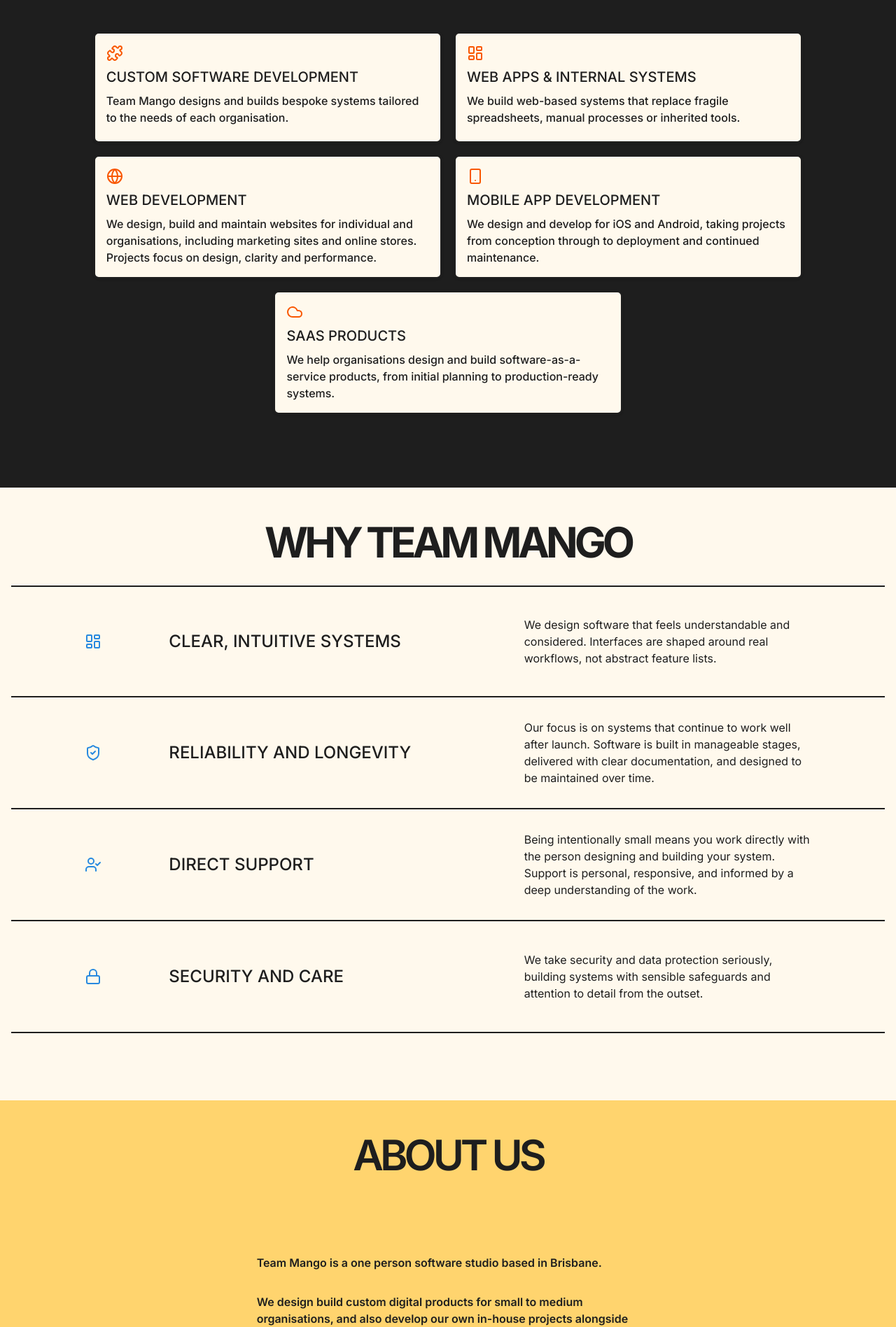
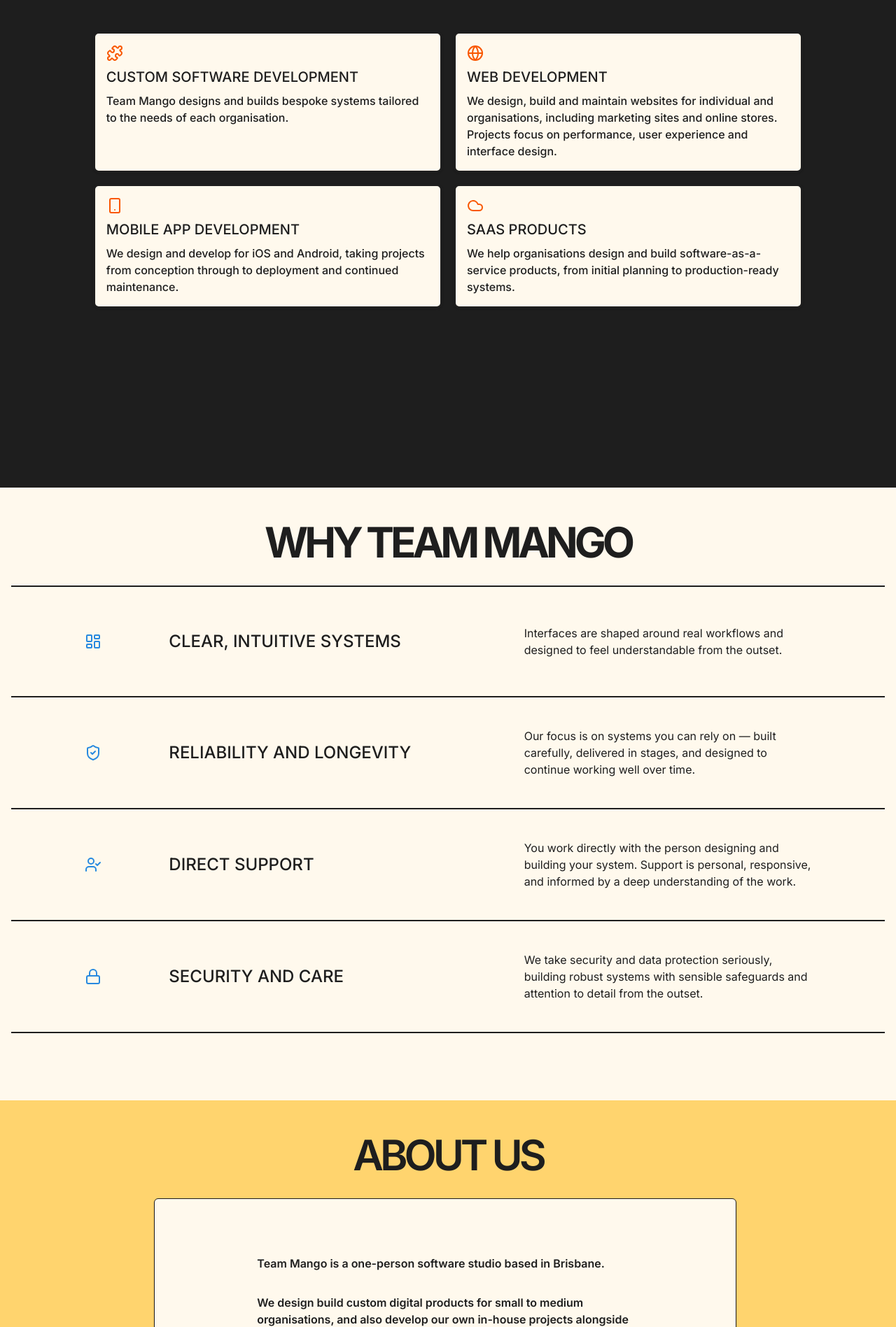
Before and after one commit to danmolloy/team-mango, a Next.js app: page / in a window 1280 px wide. Shown: the part 903-2800 px from the top of the page at 70% size. Built offline with nearby package versions, Linux system fonts and the light colour scheme; a web font is replaced by a local one.

Commit message:
updated text

```diff
--- a/app/layout.tsx
+++ b/app/layout.tsx
@@ -40,7 +40,7 @@ export default function RootLayout({
 
         {children}
         <Footer />
-        <div className="-z-10  h-34 overflow-hidden text-center fixed bottom-0  w-full bg-dark text-secondary ">
+        <div className="-z-10  h-34 overflow-hidden text-center fixed bottom-0  w-full bg-dark text-light ">
         <p className="text-[clamp(4rem,20vw,14rem)]   sm:-mt-12 lg:-mt-32 font-display ">mango</p>
       </div>
       </body>
--- a/components/about.tsx
+++ b/components/about.tsx
@@ -5,9 +5,9 @@ export default function About() {
 
       <h2 className="self-center z-10 font-semibold text-6xl  tracking-[-5px] text-center ">ABOUT US</h2>
     <div className="flex flex-col items-center md:items-end md:mr-2 lg:w-2/3 lg:self-center mt-8 text-dark">
-      <div className=" rounded-md items-center  py-8 lg:py-16 pt-8  flex  flex-col   md:self-end">
+      <div className=" rounded-md items-center  py-8 lg:py-16 pt-8  flex border shadow bg-light flex-col   md:self-end">
 
-      <p className="py-4  text-md font-semibold w-full px-2  md:w-2/3  ">Team Mango is a one person software studio based in Brisbane.</p>
+      <p className="py-4  text-md font-semibold w-full px-2  md:w-2/3  ">Team Mango is a one-person software studio based in Brisbane.</p>
       <p className="py-4 text-md font-semibold w-full px-2  md:w-2/3  ">We design build custom digital products for small to medium organisations, and also develop our own in-house projects alongside client work.</p>
       <p className="py-4 text-md font-semibold w-full px-2  md:w-2/3  ">We approach projects carefully and collaboratively, focusing on clarity, reliability, and systems that continue to work well over time. </p>
       <p className="py-4 text-md font-semibold w-full px-2  md:w-2/3">Being intentionally small means clients work directly with the person designing and building their software.</p>
--- a/components/services.tsx
+++ b/components/services.tsx
@@ -13,14 +13,14 @@ const servicesArr = [
     text: "Team Mango designs and builds bespoke systems tailored to the needs of each organisation.",
     icon: <LuPuzzle />
   },
-  {
+/*   {
     title: "Web apps & internal systems",
     text: "We build web-based systems that replace fragile spreadsheets, manual processes or inherited tools.",
     icon: <LuLayoutDashboard />
-  },
+  }, */
   {
     title: "Web Development",
-    text: "We design, build and maintain websites for individual and organisations, including marketing sites and online stores. Projects focus on design, clarity and performance.",
+    text: "We design, build and maintain websites for individual and organisations, including marketing sites and online stores. Projects focus on performance, user experience and interface design.",
     icon: <LuGlobe />
   },
   {
--- a/components/whyUs.tsx
+++ b/components/whyUs.tsx
@@ -4,7 +4,7 @@ import { LuLayoutDashboard,  LuShieldCheck, LuUserCheck, LuLock } from "react-ic
 const whyUsArr = [
   {
     title: "Clear, intuitive systems",
-    text: "We design software that feels understandable and considered. Interfaces are shaped around real workflows, not abstract feature lists.",
+    text: "Interfaces are shaped around real workflows and designed to feel understandable from the outset.",
     icon: <LuLayoutDashboard />,
   },
 /*   {
@@ -14,12 +14,12 @@ const whyUsArr = [
   }, */
   {
     title: "Reliability and longevity",
-    text: "Our focus is on systems that continue to work well after launch. Software is built in manageable stages, delivered with clear documentation, and designed to be maintained over time.",
+    text: "Our focus is on systems you can rely on — built carefully, delivered in stages, and designed to continue working well over time.",
     icon: <LuShieldCheck />
   },
   {
     title: "Direct support",
-    text: "Being intentionally small means you work directly with the person designing and building your system. Support is personal, responsive, and informed by a deep understanding of the work.",
+    text: "You work directly with the person designing and building your system. Support is personal, responsive, and informed by a deep understanding of the work.",
     icon: <LuUserCheck />
   },
  /*  {
@@ -29,7 +29,7 @@ const whyUsArr = [
   }, */
   {
     title: "Security and care",
-    text: "We take security and data protection seriously, building systems with sensible safeguards and attention to detail from the outset.",
+    text: "We take security and data protection seriously, building robust systems with sensible safeguards and attention to detail from the outset.",
     icon: <LuLock />
   }
 ]
```
